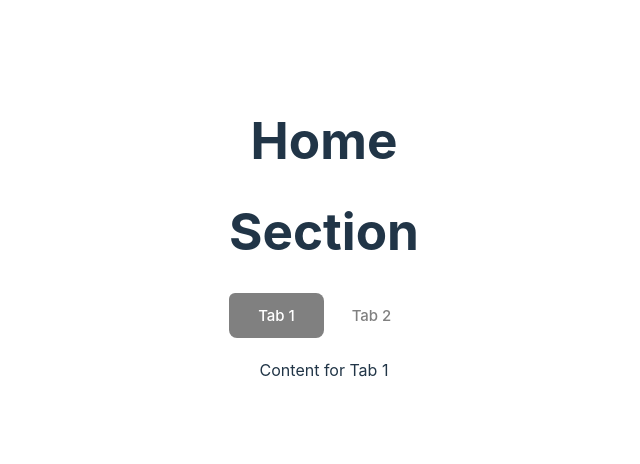
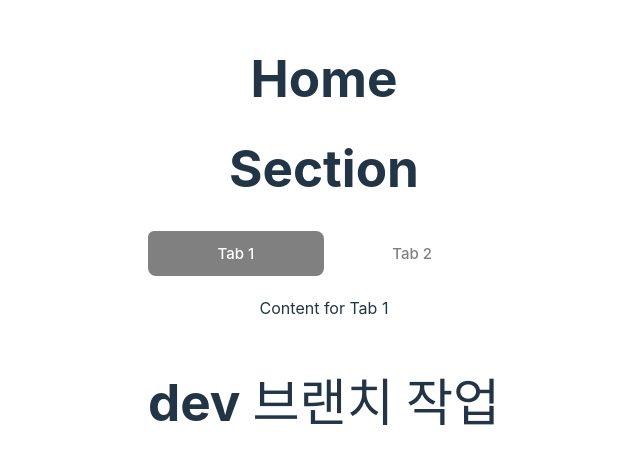
Before and after one commit to sangwookim0321/react-practice, a React (Vite) app: page / in a window 1280 px wide. Shown: the part 160-624 px from the top of the page, without its empty margins (316-956 px from the left). Built offline with nearby package versions, Linux system fonts and the light colour scheme.

Commit message:
h1 태그 추가

```diff
--- a/src/App.tsx
+++ b/src/App.tsx
@@ -1,12 +1,13 @@
-import "./App.css";
-import Home from "./pages/Home";
-import Section from "./pages/Section";
+import './App.css';
+import Home from './pages/Home';
+import Section from './pages/Section';
 
 function App() {
   return (
     <>
       <Home />
       <Section />
+      <h1>dev 브랜치 작업</h1>
     </>
   );
 }
```
